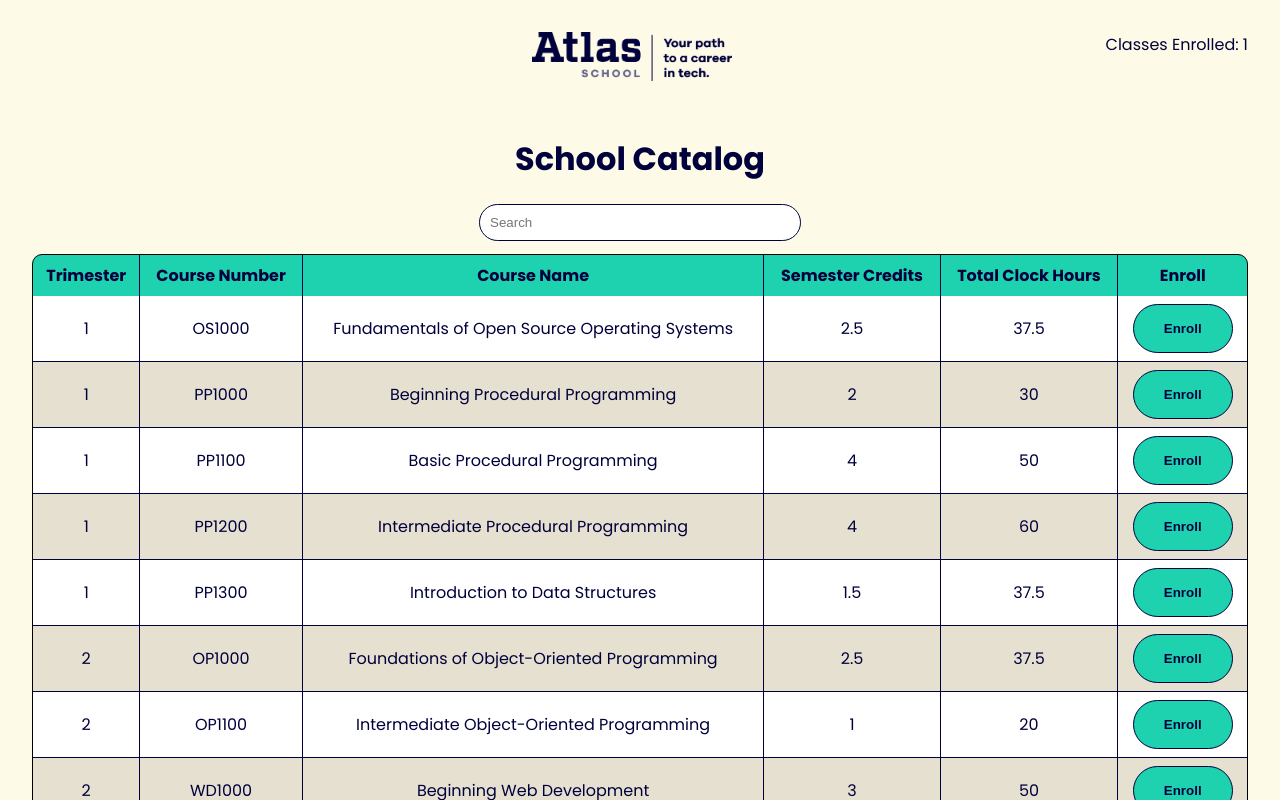
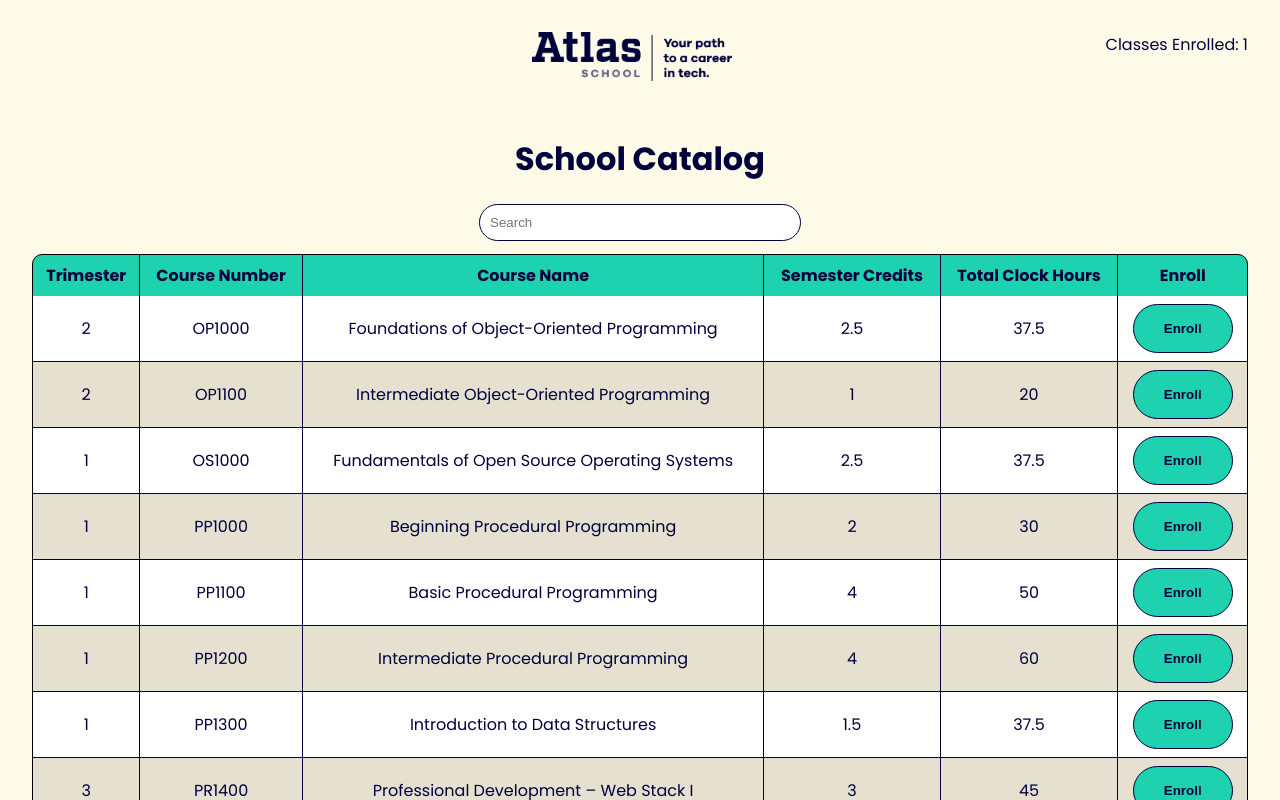
Before and after one commit to TPoe25/atlas-react-state-intro, a React (Vite) app: page / in a window 1280 px wide. Shown: the top 800 px of the page. Built offline with nearby package versions, Linux system fonts and the light colour scheme.

Commit message:
got sort finally figured out

```diff
--- a/src/SchoolCatalog.jsx
+++ b/src/SchoolCatalog.jsx
@@ -8,6 +8,9 @@ export default function SchoolCatalog() {
   const [error, setError] = useState("");
 
   const [searchTerm, setSearchTerm] = useState("");
+
+  const [sortKey, setSortKey] = useState("courseNumber");
+  const [sortDirection, setSortDirection] = useState("asc");
 
   useEffect(() => {
     const fetchCourses = async () => {
@@ -42,6 +45,41 @@ export default function SchoolCatalog() {
     );
   }, [courses, searchTerm]);
 
+  const handleSort = (key) => {
+    if (key === sortKey) {
+      setSortDirection((prev) => (prev === "asc" ? "desc" : "asc"));
+    } else {
+      setSortKey(key);
+      setSortDirection("asc");
+    }
+  };
+
+  const sortedCourses = useMemo(() => {
+    const copy = [...filteredCourses];
+    const direction = sortDirection === "asc" ? 1 : -1;
+
+    const numericKeys = new Set([
+      "trimester",
+      "semesterCredits",
+      "totalClockHours",
+    ]);
+
+    copy.sort((a, b) => {
+      if (numericKeys.has(sortKey)) {
+        return (Number(a[sortKey]) - Number(b[sortKey])) * direction;
+      }
+
+      const aValue = a[sortKey].toLowerCase();
+      const bValue = b[sortKey].toLowerCase();
+
+      if (aValue < bValue) return -1 * direction;
+      if (aValue > bValue) return 1 * direction;
+      return 0;
+    });
+
+    return copy;
+  }, [filteredCourses, sortKey, sortDirection]);
+
   return (
     <div className="school-catalog">
       <h1>School Catalog</h1>
@@ -51,7 +89,9 @@ export default function SchoolCatalog() {
       {loading && <p>Loading courses...</p>}
       {error && <p>{error}</p>}
 
-      {!loading && !error && <SetTable courses={filteredCourses} />}
+      {!loading && !error && (
+        <SetTable courses={sortedCourses} onSort={handleSort} />
+      )}
 
       <div className="pagination">
         <button onClick={() => alert("Previous Page")}>Previous</button>
--- a/src/components/Sch-cat-fetch.jsx
+++ b/src/components/Sch-cat-fetch.jsx
@@ -1,13 +1,13 @@
-const SetTable = ({ courses }) => {
+const SetTable = ({ courses, onSort }) => {
   return (
     <table>
       <thead>
         <tr>
-          <th>Trimester</th>
-          <th>Course Number</th>
-          <th>Course Name</th>
-          <th>Semester Credits</th>
-          <th>Total Clock Hours</th>
+          <th onClick={() => onSort("trimester")}>Trimester</th>
+          <th onClick={() => onSort("courseNumber")}>Course Number</th>
+          <th onClick={() => onSort("courseName")}>Course Name</th>
+          <th onClick={() => onSort("semesterCredits")}>Semester Credits</th>
+          <th onClick={() => onSort("totalClockHours")}>Total Clock Hours</th>
           <th>Enroll</th>
         </tr>
       </thead>
```
